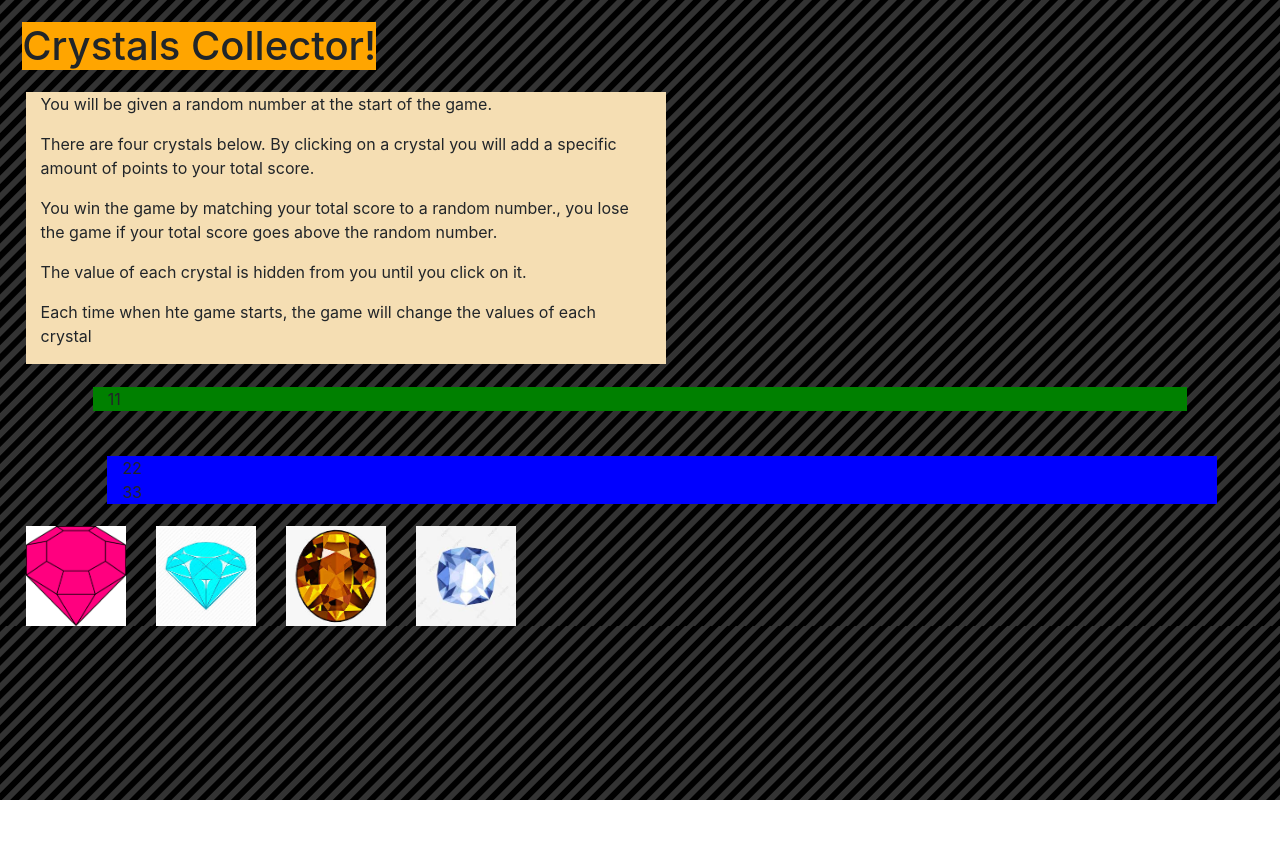
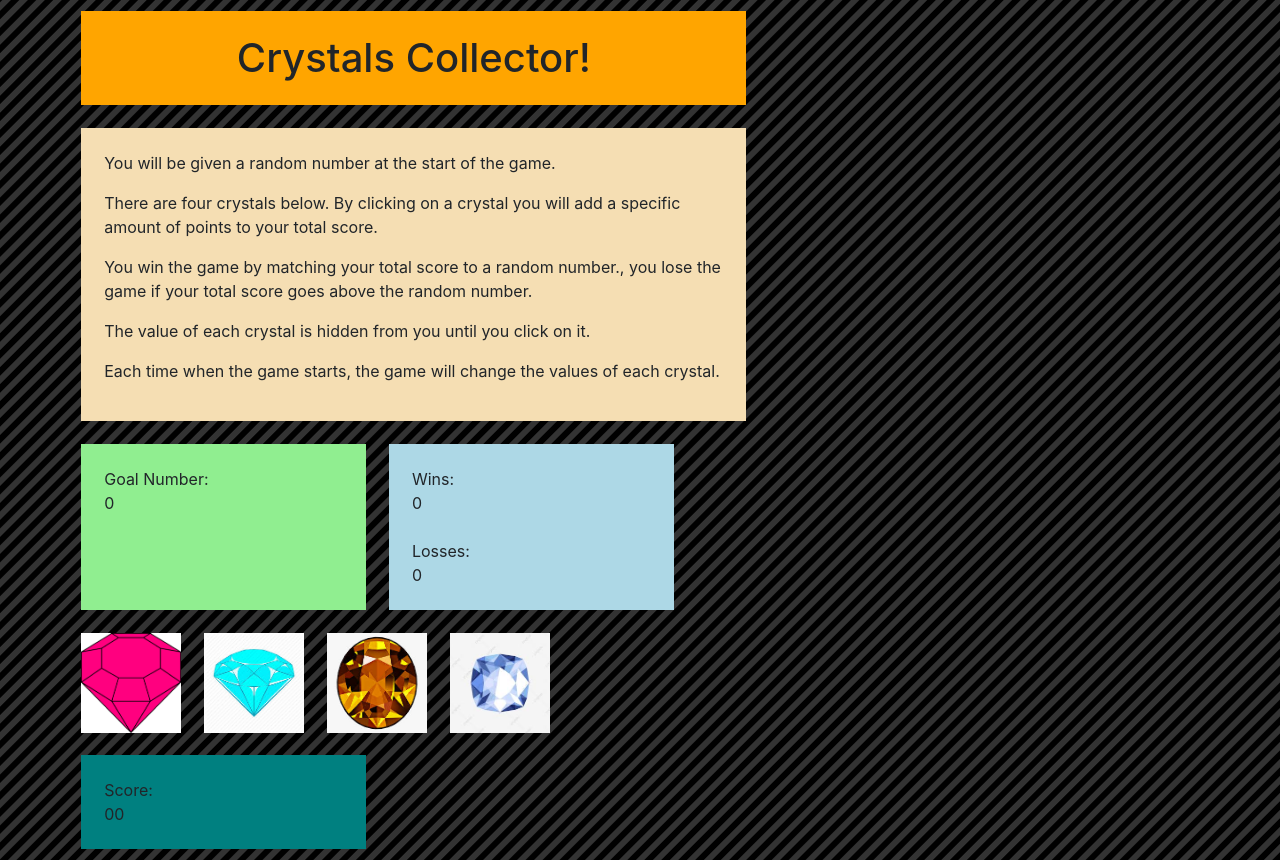
Before and after one commit to RichardHamp/unit-4-game, a plain HTML site: page index.html in a window 1280 px wide. Before the commit the page ends 800 px from the top, so only its background shows below. Drawn offline with nearby package versions, Linux system fonts and the light colour scheme.

Commit message:
style.css formatting good. HTML good. All functions are operating properly. Need to move operations around for proper functions.

```diff
--- a/assets/css/style.css
+++ b/assets/css/style.css
@@ -2,34 +2,38 @@ body {
     background: repeating-linear-gradient( -45deg, #000 0px, #000 5px, #333 6px, #333 11px, #000 12px);}
 
 #title {
-    background:orange;
-    margin: 2%;
+   background:orange;
+   padding: 2%;
+   margin:1%;
 }
 
-#text {
+#instructions {
     background: wheat;
-    margin-left: 2%;
+    padding:2%;
+    margin:1%;
 }
 
 #goalNumber {
-    margin: 2%;
-    width: 20%;
-    background: green;
+    background: lightgreen;
+    padding: 2%;
+    margin:1%;
 }
 
-#winLoss {
-    margin: 2%;
-    background: blue;
+#winLose {
+    padding: 2%;
+    background: lightblue;
+    margin:1%;
+    margin:1%;
 }
 
 .image {
-    margin-left: 2%;
+    margin:1%;
     width: 100px;
     height: 100px;
 }
 
 #totalScore {
     background:teal;
-    width: 100%;
-    height: 100%;
+    padding:2%;
+    margin:1%;
 }
--- a/assets/javascript/game.js
+++ b/assets/javascript/game.js
@@ -46,15 +46,18 @@ $(document).ready(function () {
 
     function checkNum(i) {
         currentScore = currentScore + (i);
-        $("#score").html(currentScore);
-        console.log (score);
+        $("#tScore").html(currentScore);
         console.log(currentScore);
         if (currentScore === goalNum) {
             win()
+            $("#wins").html(wins++);
         }
         else if (currentScore > goalNum) {
             lose()
+            $("#losses").html(losses++);
         }
+        $("#goal").html(goalNum);
+
         console.log("currentOne" + (currentScore))
     }
 
--- a/index.html
+++ b/index.html
@@ -11,45 +11,52 @@
     <link rel="stylesheet" href="assets/css/style.css">
 </head>
 
-<main>
 
-    <div class="row container">
-        <h1 id="title">Crystals Collector!</h1>
+<body>
+    <div class="container">
+        <div class="row" id="titleRow">
+            <h1 class="col-md-7 text-center" id="title">Crystals Collector!</h1>
         </div>
 
-    <div class="row container col-6" id="text">
+        <div class="row">
+            <div class="col-md-7" id="instructions">
 
                 <p>You will be given a random number at the start of the game.</p>
 
-        <p>There are four crystals below. By clicking on a crystal you will add a specific amount of points to your
+                <p>There are four crystals below. By clicking on a crystal you will add a specific amount of points to
+                    your
                     total score.</p>
 
-        <p>You win the game by matching your total score to a random number., you lose the game if your total score
+                <p>You win the game by matching your total score to a random number., you lose the game if your total
+                    score
                     goes
                     above the random number.</p>
 
                 <p>The value of each crystal is hidden from you until you click on it.</p>
 
-        <p>Each time when hte game starts, the game will change the values of each crystal</p>
-
-    </div>
-
-    <div class="container">
-        <div class="row">
-            <div class="col-sm" id="goalNumber">
-                <div id="score">11</div>
+                <p>Each time when the game starts, the game will change the values of each crystal.</p>
             </div>
         </div>
 
-        <div class="row container col-sm" id=winLoss>
-            <div id=winLose>
-                <div id="wins">22</div>
-                <div id="losses">33</div>
+
+        <div class="row">
+            <div class="col-3" id="goalNumber">
+                Goal Number:
+                <div id="goal">0</div>
             </div>
+
+            <div class="col-3" id="winLose">
+                Wins:
+                <div id="wins">0</div>
+                <br>
+                Losses:
+                <div id="losses">0</div>
             </div>
         </div>
 
-    <div class="buttons">
+
+
+        <div class="buttons row">
             <img class="image" id="gem1" src="assets/images/gem1.png">
             <img class="image" id="gem2" src="assets/images/gem2.jpg">
             <img class="image" id="gem3" src="assets/images/gem3.jpg">
@@ -57,10 +64,11 @@
         </div>
 
         <div class="row">
-        <div class="col-sm" id="totalScore">
-            <div></div>
+            <div class="col-md-3" id="totalScore">
+                    Score:
+                <div id=tScore>00</div>
             </div>
         </div>
+</body>
 
-
-</main>
+</html>
```
Lines whose indentation alone changed are shown as unchanged.
